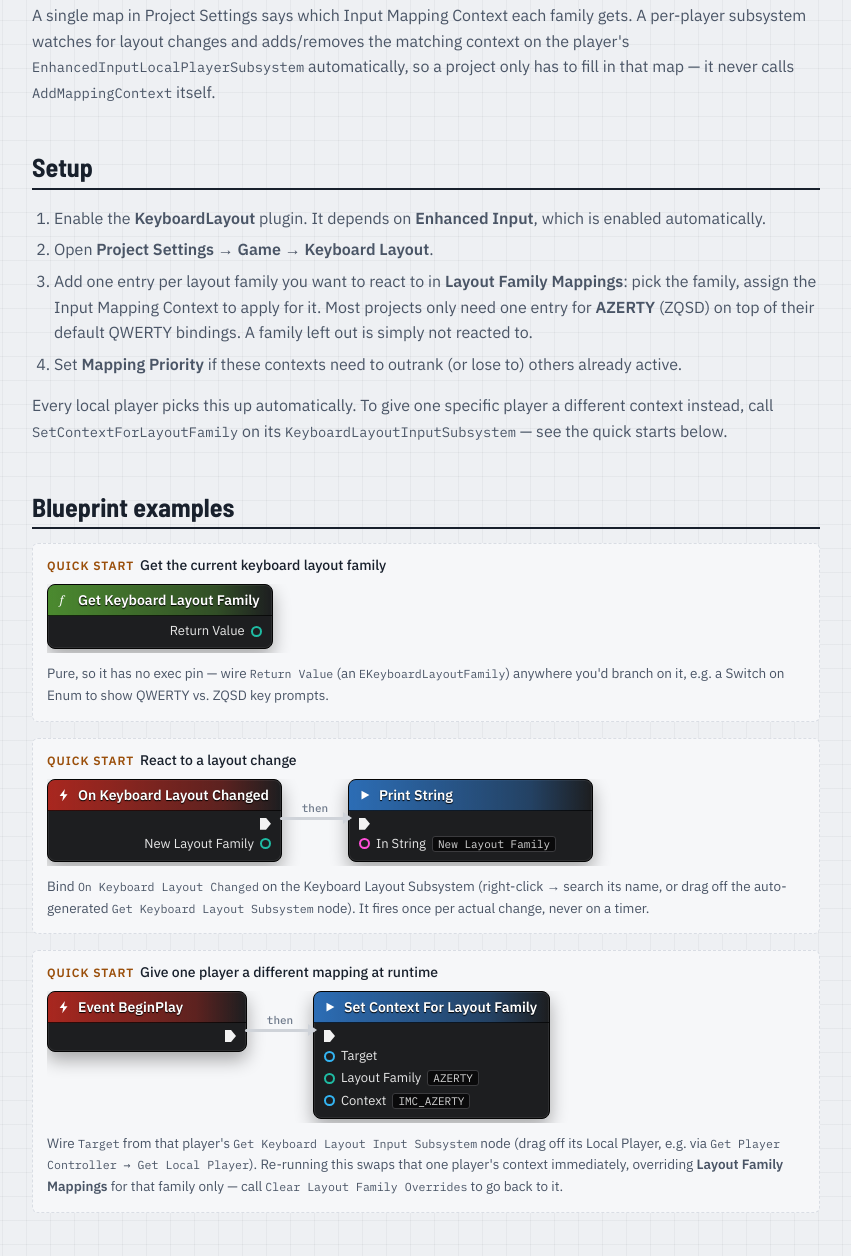
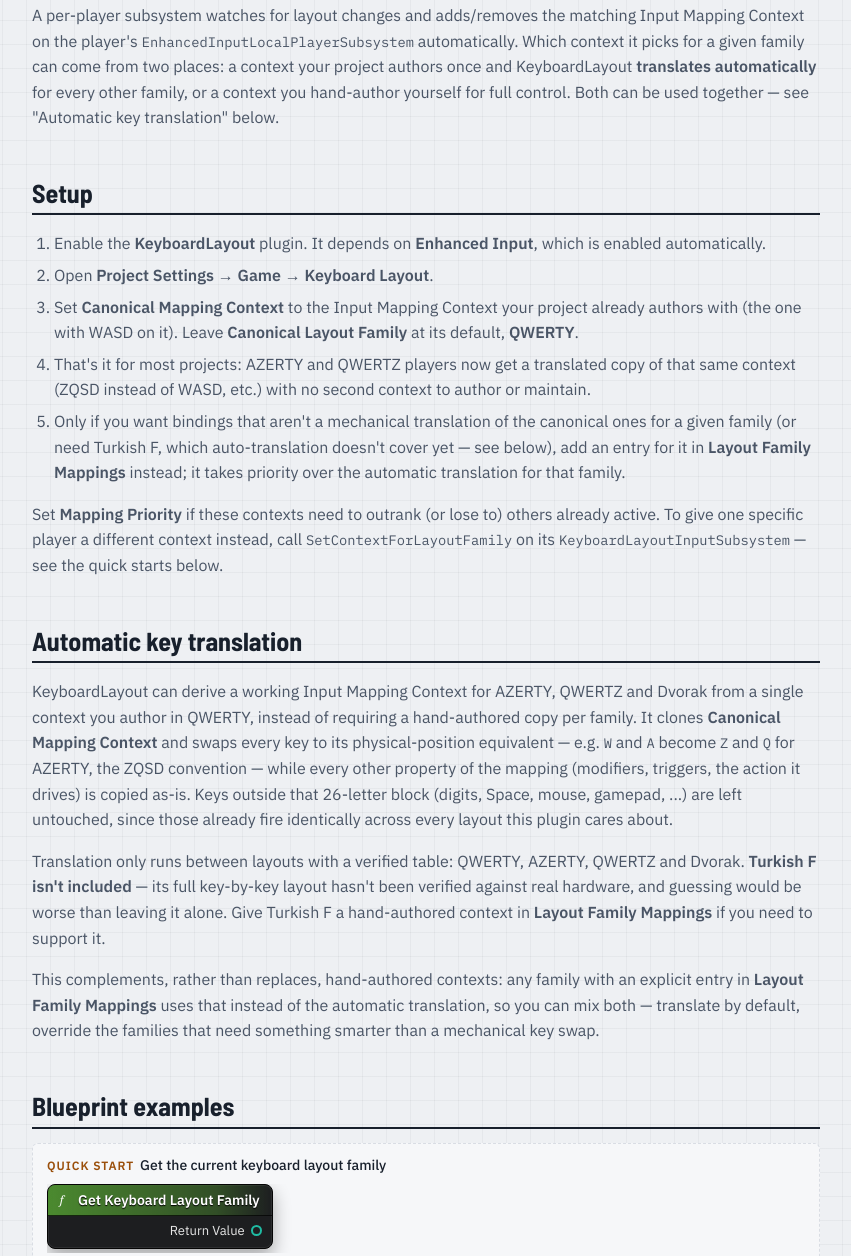
Before and after one commit to gamefeel-studio/gamefeel-studio.github.io, a plain HTML site: page keyboardlayout/index.html in a window 1280 px wide. Shown: the part 580-1836 px from the top of the page, without its empty margins (214-1065 px from the left). Drawn offline with Linux system fonts and the light colour scheme.

Commit message:
Document automatic key translation for the KeyboardLayout plugin
Covers CanonicalMappingContext/CanonicalLayoutFamily: a single QWERTY-authored context now gets auto-translated for AZERTY, QWERTZ and Dvorak, with LayoutFamilyMappings still available as an override per family.

Co-Authored-By: Claude Sonnet 5 <noreply@anthropic.com>

```diff
--- a/keyboardlayout/index.html
+++ b/keyboardlayout/index.html
@@ -113,16 +113,22 @@ footer { margin-top: 56px; color: var(--ink-3); font-size: 13px; }
 
   <h2>Overview</h2>
   <p>KeyboardLayout watches the keyboard layout of the OS window that has focus and reports it as a plain <code>EKeyboardLayoutFamily</code> enum value (QWERTY, AZERTY, QWERTZ, Dvorak, TurkishF). It deliberately doesn't expose the OS <em>language</em>: on Windows, the virtual-key codes for the Latin alphabet only move off QWERTY for layouts that actually rearrange it &mdash; AZERTY, QWERTZ's Y/Z swap, and the two layouts that rearrange everything (Dvorak, Turkish F) &mdash; while every other language (English, Spanish, Italian, Portuguese, Dutch, Polish, Turkish's default Q layout, and every non-Latin script, which keeps its Latin shortcuts pinned to the QWERTY positions) behaves exactly like QWERTY for gameplay bindings. So there are only ever a handful of families to map, not one entry per language. On Windows it reacts to the <code>WM_INPUTLANGCHANGE</code> system message, so detection is instant and costs nothing while the layout isn't changing — it never polls.</p>
-  <p>A single map in Project Settings says which Input Mapping Context each family gets. A per-player subsystem watches for layout changes and adds/removes the matching context on the player's <code>EnhancedInputLocalPlayerSubsystem</code> automatically, so a project only has to fill in that map — it never calls <code>AddMappingContext</code> itself.</p>
+  <p>A per-player subsystem watches for layout changes and adds/removes the matching Input Mapping Context on the player's <code>EnhancedInputLocalPlayerSubsystem</code> automatically. Which context it picks for a given family can come from two places: a context your project authors once and KeyboardLayout <strong>translates automatically</strong> for every other family, or a context you hand-author yourself for full control. Both can be used together — see "Automatic key translation" below.</p>
 
   <h2>Setup</h2>
   <ol>
     <li>Enable the <strong>KeyboardLayout</strong> plugin. It depends on <strong>Enhanced Input</strong>, which is enabled automatically.</li>
     <li>Open <strong>Project Settings &rarr; Game &rarr; Keyboard Layout</strong>.</li>
-    <li>Add one entry per layout family you want to react to in <strong>Layout Family Mappings</strong>: pick the family, assign the Input Mapping Context to apply for it. Most projects only need one entry for <strong>AZERTY</strong> (ZQSD) on top of their default QWERTY bindings. A family left out is simply not reacted to.</li>
-    <li>Set <strong>Mapping Priority</strong> if these contexts need to outrank (or lose to) others already active.</li>
+    <li>Set <strong>Canonical Mapping Context</strong> to the Input Mapping Context your project already authors with (the one with WASD on it). Leave <strong>Canonical Layout Family</strong> at its default, <strong>QWERTY</strong>.</li>
+    <li>That's it for most projects: AZERTY and QWERTZ players now get a translated copy of that same context (ZQSD instead of WASD, etc.) with no second context to author or maintain.</li>
+    <li>Only if you want bindings that aren't a mechanical translation of the canonical ones for a given family (or need Turkish F, which auto-translation doesn't cover yet — see below), add an entry for it in <strong>Layout Family Mappings</strong> instead; it takes priority over the automatic translation for that family.</li>
   </ol>
-  <p>Every local player picks this up automatically. To give one specific player a different context instead, call <code>SetContextForLayoutFamily</code> on its <code>KeyboardLayoutInputSubsystem</code> — see the quick starts below.</p>
+  <p>Set <strong>Mapping Priority</strong> if these contexts need to outrank (or lose to) others already active. To give one specific player a different context instead, call <code>SetContextForLayoutFamily</code> on its <code>KeyboardLayoutInputSubsystem</code> — see the quick starts below.</p>
+
+  <h2>Automatic key translation</h2>
+  <p>KeyboardLayout can derive a working Input Mapping Context for AZERTY, QWERTZ and Dvorak from a single context you author in QWERTY, instead of requiring a hand-authored copy per family. It clones <strong>Canonical Mapping Context</strong> and swaps every key to its physical-position equivalent &mdash; e.g. <code>W</code> and <code>A</code> become <code>Z</code> and <code>Q</code> for AZERTY, the ZQSD convention &mdash; while every other property of the mapping (modifiers, triggers, the action it drives) is copied as-is. Keys outside that 26-letter block (digits, Space, mouse, gamepad, ...) are left untouched, since those already fire identically across every layout this plugin cares about.</p>
+  <p>Translation only runs between layouts with a verified table: QWERTY, AZERTY, QWERTZ and Dvorak. <strong>Turkish F isn't included</strong> &mdash; its full key-by-key layout hasn't been verified against real hardware, and guessing would be worse than leaving it alone. Give Turkish F a hand-authored context in <strong>Layout Family Mappings</strong> if you need to support it.</p>
+  <p>This complements, rather than replaces, hand-authored contexts: any family with an explicit entry in <strong>Layout Family Mappings</strong> uses that instead of the automatic translation, so you can mix both &mdash; translate by default, override the families that need something smarter than a mechanical key swap.</p>
 
   <h2>Blueprint examples</h2>
 
@@ -206,9 +212,11 @@ footer { margin-top: 56px; color: var(--ink-3); font-size: 13px; }
     <header><span class="name">UKeyboardLayoutSettings</span><span class="kind">Developer Settings &middot; Project Settings &rarr; Game &rarr; Keyboard Layout</span></header>
     <div class="body">
       <table class="fields">
-        <tr><td class="sig">Layout Family Mappings</td><td class="doc">Map of <span class="mono">Keyboard Layout Family &rarr; Input Mapping Context</span>. A family left out isn't reacted to. Edited directly as a map in Project Settings &mdash; no separate asset.</td></tr>
-        <tr><td class="sig">Mapping Priority</td><td class="doc">Int, default <span class="mono">0</span> &mdash; priority passed to <span class="mono">AddMappingContext</span> for every context above.</td></tr>
-        <tr><td class="sig">Auto Apply To Local Players</td><td class="doc">Bool, default <span class="mono">true</span> &mdash; set to <span class="mono">false</span> to ignore <strong>Layout Family Mappings</strong> and only react to per-player overrides set via <span class="mono">SetContextForLayoutFamily</span>.</td></tr>
+        <tr><td class="sig">Canonical Mapping Context</td><td class="doc">The Input Mapping Context your project authors with. Any family with no entry in <strong>Layout Family Mappings</strong> gets an automatically key-translated copy of this one instead (see "Automatic key translation" above). Leave unset to disable auto-translation entirely.</td></tr>
+        <tr><td class="sig">Canonical Layout Family</td><td class="doc">The family <strong>Canonical Mapping Context</strong> was authored for. Default <span class="mono">QWERTY</span>; almost never needs changing.</td></tr>
+        <tr><td class="sig">Layout Family Mappings</td><td class="doc">Map of <span class="mono">Keyboard Layout Family &rarr; Input Mapping Context</span>, for families that need something other than a mechanical translation of the canonical context (or that auto-translation doesn't cover, like Turkish F). Takes priority over auto-translation for any family listed here.</td></tr>
+        <tr><td class="sig">Mapping Priority</td><td class="doc">Int, default <span class="mono">0</span> &mdash; priority passed to <span class="mono">AddMappingContext</span> for every context above, auto-translated ones included.</td></tr>
+        <tr><td class="sig">Auto Apply To Local Players</td><td class="doc">Bool, default <span class="mono">true</span> &mdash; set to <span class="mono">false</span> to ignore <strong>Layout Family Mappings</strong> and <strong>Canonical Mapping Context</strong>, and only react to per-player overrides set via <span class="mono">SetContextForLayoutFamily</span>.</td></tr>
       </table>
     </div>
   </div>
```
